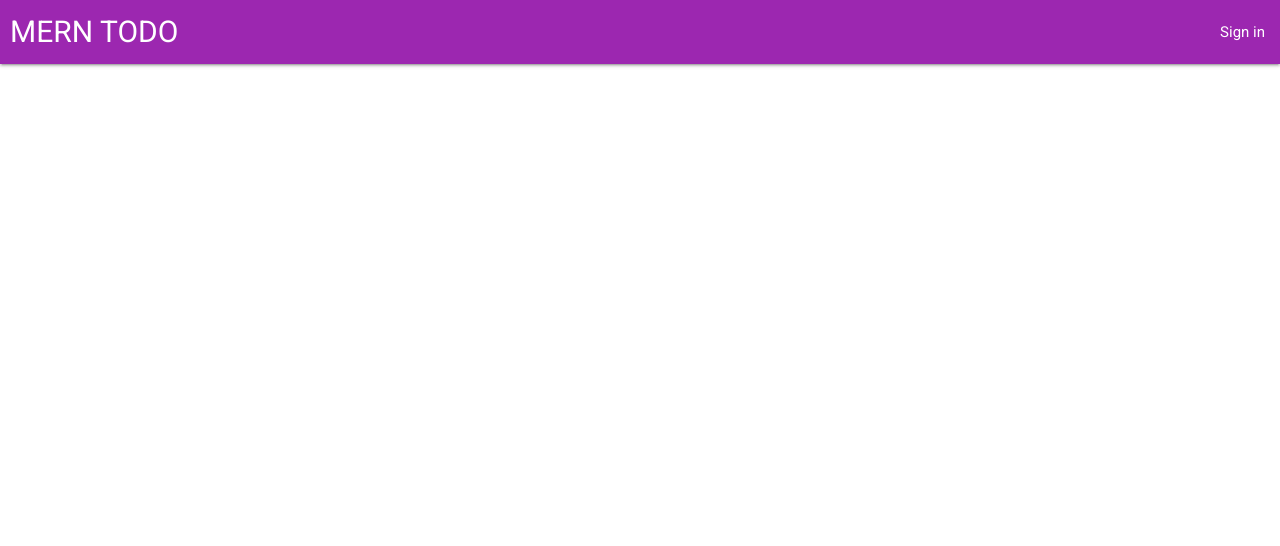
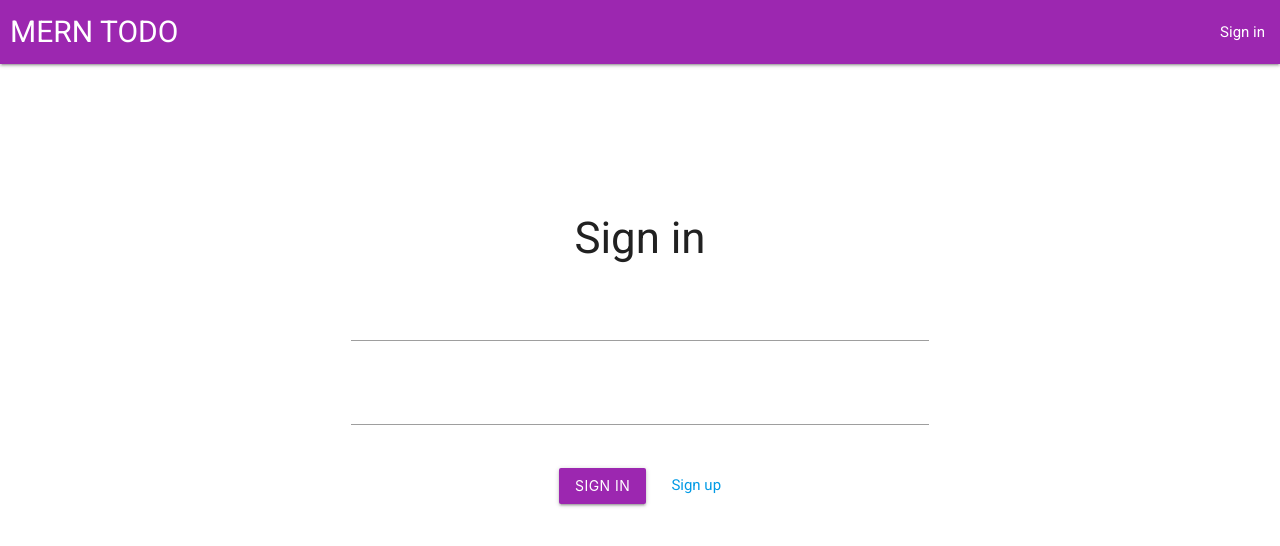
Before and after one commit to rommomm/MERN_TODO, a React (Create React App) app in the folder client/: page / in a window 1280 px wide. Shown: the top 546 px of the page. Built offline with nearby package versions, Linux system fonts and the light colour scheme.

Commit message:
added sign in page

```diff
--- a/client/src/App.js
+++ b/client/src/App.js
@@ -1,10 +1,12 @@
 import "./App.scss";
 import Navbar from "./components/Navbar/Navbar";
+import SignIn from "./pages/Auth/SignIn";
 
 function App() {
   return (
     <div className="app">
       <Navbar />
+      <SignIn />
     </div>
   );
 }
--- a/client/src/pages/Auth/SignIn.jsx
+++ b/client/src/pages/Auth/SignIn.jsx
@@ -0,0 +1,28 @@
+import React from 'react'
+
+import './SignIn.scss'
+function SignIn() {
+  return (
+    <div className="container">
+      <div className="sign-in">
+        <h3>Sign in</h3>
+        <form className='form form-login'>
+          <div className="row">
+            <div className="input-field col s12">
+            <input type="email" name="email" className='validate'/>
+            </div>
+            <div className="input-field col s12">
+            <input type="password" name="password" className='validate'/>
+            </div>
+          </div>
+          <div className="row">
+            <button className='wawes-effect wawes-light btn purple'>Sign in</button>
+            <a href='/' className='btn-outline btn-req'>Sign up</a>
+          </div>
+        </form>
+      </div>
+    </div>
+  )
+}
+
+export default SignIn
--- /dev/null
+++ b/client/src/pages/Auth/SignIn.scss
@@ -0,0 +1,9 @@
+.sign-in {
+  text-align: center;
+  max-width: 600px;
+  margin: 0 auto;
+  margin-top: 150px;
+  .btn-req {
+    margin-left: 25px;
+  }
+}
```
